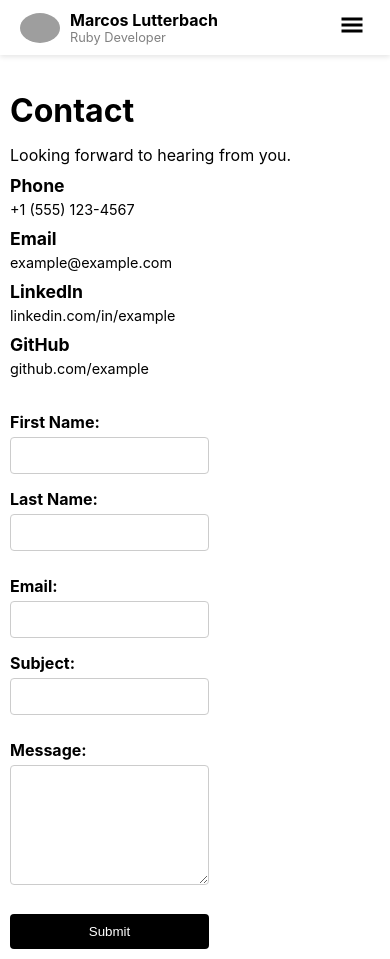
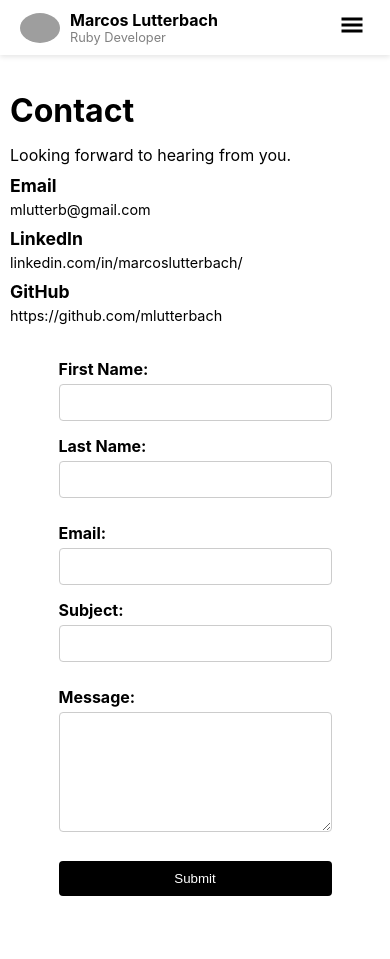
Before and after one commit to mlutterbach/personal-blog-platform, a React (Create React App) app in the folder blog-ui/: page /contact in a window 390 px wide. After the commit the page ends 906 px from the top, so only its background shows below. Built offline with nearby package versions, Linux system fonts and the light colour scheme; grey boxes are pictures that could not be loaded; the HTML template or start-up script is replaced by a standard one.

Commit message:
Added Home page and styles, changed Contact styles

```diff
--- a/blog-ui/src/App.js
+++ b/blog-ui/src/App.js
@@ -1,6 +1,7 @@
 import React from 'react';
 import { BrowserRouter as Router, Route, Routes } from 'react-router-dom';
-import Navbar from './components/Navbar'
+import Navbar from './components/Navbar';
+import Home from './components/Home';
 import ArticleList from './components/ArticleList';
 import CreateArticle from './components/CreateArticle';
 import Article from './components/Article';
@@ -9,9 +10,10 @@ import Contact from './components/Contact';
 function App() {
   return (
     <Router>
-      <div>
+      <div className="App">
         <Navbar />
         <Routes>
+          <Route path="/" element={<Home />} />
           <Route path="/articles" element={<ArticleList />} />
           <Route path="/articles/:id" element={<Article />} />
           <Route path="/create-article" element={<CreateArticle />} />
--- a/blog-ui/src/components/Contact.js
+++ b/blog-ui/src/components/Contact.js
@@ -53,20 +53,16 @@ const Contact = () => {
         <h1>Contact</h1>
         <p>Looking forward to hearing from you.</p>
         <div>
-          <div className="contact-detail">Phone</div>
-          <div className="contact-content">+1 (555) 123-4567</div>
-        </div>
-        <div>
           <div className="contact-detail">Email</div>
-          <div className="contact-content">example@example.com</div>
+          <div className="contact-content">mlutterb@gmail.com</div>
         </div>
         <div>
           <div className="contact-detail">LinkedIn</div>
-          <div className="contact-content">linkedin.com/in/example</div>
+          <div className="contact-content">linkedin.com/in/marcoslutterbach/</div>
         </div>
         <div>
           <div className="contact-detail">GitHub</div>
-          <div className="contact-content">github.com/example</div>
+          <div className="contact-content">https://github.com/mlutterbach</div>
         </div>
       </div>
 
--- /dev/null
+++ b/blog-ui/src/components/Home.js
@@ -0,0 +1,29 @@
+import React from 'react';
+import { useNavigate } from 'react-router-dom';
+import '../styles/Home.css';
+
+function Home() {
+  const navigate = useNavigate();
+
+  return (
+    <div className='home-container'>
+      <div className='image-section'>
+        <img src={`${process.env.PUBLIC_URL}/profile.jpg`} alt='Profile' className='profile-image' />
+      </div>
+      <div className='intro-section'>
+        <h1>Hello</h1>
+        <h2>A bit about me</h2>
+        <p>Welcome to my personal site! I am passionate about [describe your passions, background, or other relevant info].
+        Take a look at my resume, projects, and blog, or feel free to contact me.</p>
+        <div className="circle-container">
+          <div className="circle resume" onClick={() => navigate('/resume')}>Resume</div>
+          <div className="circle projects" onClick={() => navigate('/projects')}>Projects</div>
+          <div className="circle blog" onClick={() => navigate('/articles')}>Blog</div>
+          <div className="circle contact" onClick={() => navigate('/contact')}>Contact</div>
+        </div>
+      </div>
+    </div>
+  )
+}
+
+export default Home;
--- a/blog-ui/src/styles/Contact.css
+++ b/blog-ui/src/styles/Contact.css
@@ -1,28 +1,26 @@
-/* Contact.css */
-
-/* General styles */
 .contact-container {
   display: flex;
   flex-direction: row;
   justify-content: center;
   align-items: flex-start;
   padding: 20px;
-  max-width: 1200px;
+  max-width: 1000px;
   margin: auto;
-  margin-top: 60px; /* Adjust for fixed navbar */
+  margin-top: 60px;
+  padding-top: 80px;
 }
 
 /* Left side styles for contact info */
 .contact-info {
   flex: 1;
-  margin-right: 20px;
-  text-align: left; /* Align text to the left */
+  margin-right: 5px;
+  text-align: left;
 }
 
 .contact-info h1 {
   color: black;
   font-weight: bold;
-  margin-bottom: 15px; /* Space below the title */
+  margin-bottom: 15px;
 }
 
 .contact-info p {
@@ -37,39 +35,32 @@
 
 .contact-info .contact-content {
   font-weight: normal;
-  font-size: 0.9em; /* Slightly smaller than the title */
-  margin-bottom: 10px; /* Add space below each contact item */
+  font-size: 0.9em;
+  margin-bottom: 10px;
 }
 
 /* Right side styles for the form */
 .contact-form {
   flex: 1;
-  margin-left: 20px;
   display: flex;
   flex-direction: column;
 }
 
-/* Styles for input fields */
 .name-fields {
   display: flex;
   justify-content: space-between;
-  margin-bottom: 10px; /* Space between the first row and the second row */
+  margin-bottom: 10px;
 }
 
 .field {
   flex: 1;
-  margin-right: 10px; /* Space between fields */
-}
-
-/* Ensure margin for last field is removed */
-.field:last-child {
-  margin-right: 0; /* Remove margin for the last field */
+  margin-right: 10px;
 }
 
 .contact-form label {
-  margin-top: 5px; /* Adjust spacing for labels */
+  margin-top: 5px;
   font-weight: bold;
-  display: block; /* Display label as block to ensure it appears above input */
+  display: block;
 }
 
 .contact-form input,
@@ -78,12 +69,12 @@
   margin-top: 5px;
   border: 1px solid #ccc;
   border-radius: 4px;
-  width: calc(100% - 10px); /* Ensure inputs are wide enough */
+  box-sizing: border-box;
+  width: 100%;
 }
 
 .contact-form textarea {
-  width: 100%; /* Full width for the textarea */
-  height: 120px; /* Increased height for the message */
+  height: 120px;
 }
 
 .contact-form button {
@@ -95,10 +86,11 @@
   border-radius: 4px;
   cursor: pointer;
   transition: background-color 0.3s;
+  width: 100%;
 }
 
 .contact-form button:hover {
-  background-color: grey; /* Change to grey on hover */
+  background-color: grey;
 }
 
 /* Success and error messages */
@@ -115,30 +107,34 @@
 /* Responsive styles */
 @media (max-width: 768px) {
   .contact-container {
-    flex-direction: column; /* Stack vertically on mobile */
-    padding: 10px; /* Adjust padding on mobile */
+    flex-direction: column;
+    padding: 10px;
   }
 
   .contact-info {
-    margin-right: 0; /* Reset margin on mobile */
-    margin-bottom: 20px; /* Add space between sections */
+    margin-right: 0;
+    margin-bottom: 20px;
   }
 
   .contact-form {
-    margin-left: 0; /* Reset margin on mobile */
+    margin-left: 0;
+    width: 100%;
+    align-items: center;
+  }
+
+  .name-fields {
+    flex-direction: column;
   }
 
   .field {
-    margin-right: 0; /* Reset margin on mobile */
-    margin-bottom: 10px; /* Space below each field */
-  }
-
-  .name-fields {
-    flex-direction: column; /* Stack fields vertically on mobile */
+    margin-right: 0;
+    margin-bottom: 10px;
   }
 
   .contact-form input,
-  .contact-form textarea {
-    width: 100%; /* Full width on mobile */
+  .contact-form textarea,
+  .contact-form button {
+    width: 70vw;
+    box-sizing: border-box;
   }
 }
--- /dev/null
+++ b/blog-ui/src/styles/Home.css
@@ -0,0 +1,125 @@
+.home-container {
+  display: flex;
+  align-items: center;
+  justify-content: center;
+  padding-top: 80px;
+  min-height: calc(100vh - 80px);
+  gap: 30px;
+  padding-left: 20px;
+  padding-right: 20px;
+}
+
+.image-section {
+  flex: 0 1 auto;
+  display: flex;
+  justify-content: center;
+  align-items: center;
+}
+
+.profile-image {
+  width: 350px;
+  height: 350px;
+  border-radius: 50%;
+  /* No border */
+}
+
+.intro-section {
+  flex: 0 1 auto;
+  max-width: 500px;
+  text-align: left;
+}
+
+.intro-section h1 {
+  font-size: 3em;
+  margin: 0;
+}
+
+.intro-section h2 {
+  font-weight: bold;
+  margin: 10px 0;
+}
+
+.intro-section p {
+  margin-bottom: 20px;
+}
+
+.circle-container {
+  display: flex;
+  gap: 15px;
+}
+
+.circle {
+  width: 80px;
+  height: 80px;
+  border-radius: 50%;
+  display: flex;
+  justify-content: center;
+  align-items: center;
+  color: black;
+  font-weight: bold;
+  cursor: pointer;
+  border: 2px solid black;
+  transition: background-color 0.3s ease;
+}
+
+.circle.resume {
+  background-color: #ffcc00;
+}
+
+.circle.projects {
+  background-color: #4CAF50;
+}
+
+.circle.blog {
+  background-color: #2196F3;
+}
+
+.circle.contact {
+  background-color: #f44336;
+}
+
+.circle:hover {
+  opacity: 0.8;
+}
+
+@media (max-width: 768px) {
+  .home-container {
+    flex-direction: column-reverse;
+    align-items: flex-start;
+    padding-top: 100px;
+    padding-left: 15px;
+    padding-right: 15px;
+  }
+
+  .image-section {
+    margin-top: 20px;
+    width: 100%;
+    display: flex;
+    justify-content: center;
+  }
+
+  .profile-image {
+    width: 250px;
+    height: 250px;
+  }
+
+  .intro-section {
+    width: 100%;
+  }
+
+  .intro-section h1 {
+    font-size: 2em;
+  }
+
+  .circle-container {
+    justify-content: flex-start;
+    flex-wrap: wrap;
+    gap: 10px;
+  }
+
+  .circle {
+    width: 100%;
+    max-width: 80px;
+    height: 80px;
+  }
+}
```
